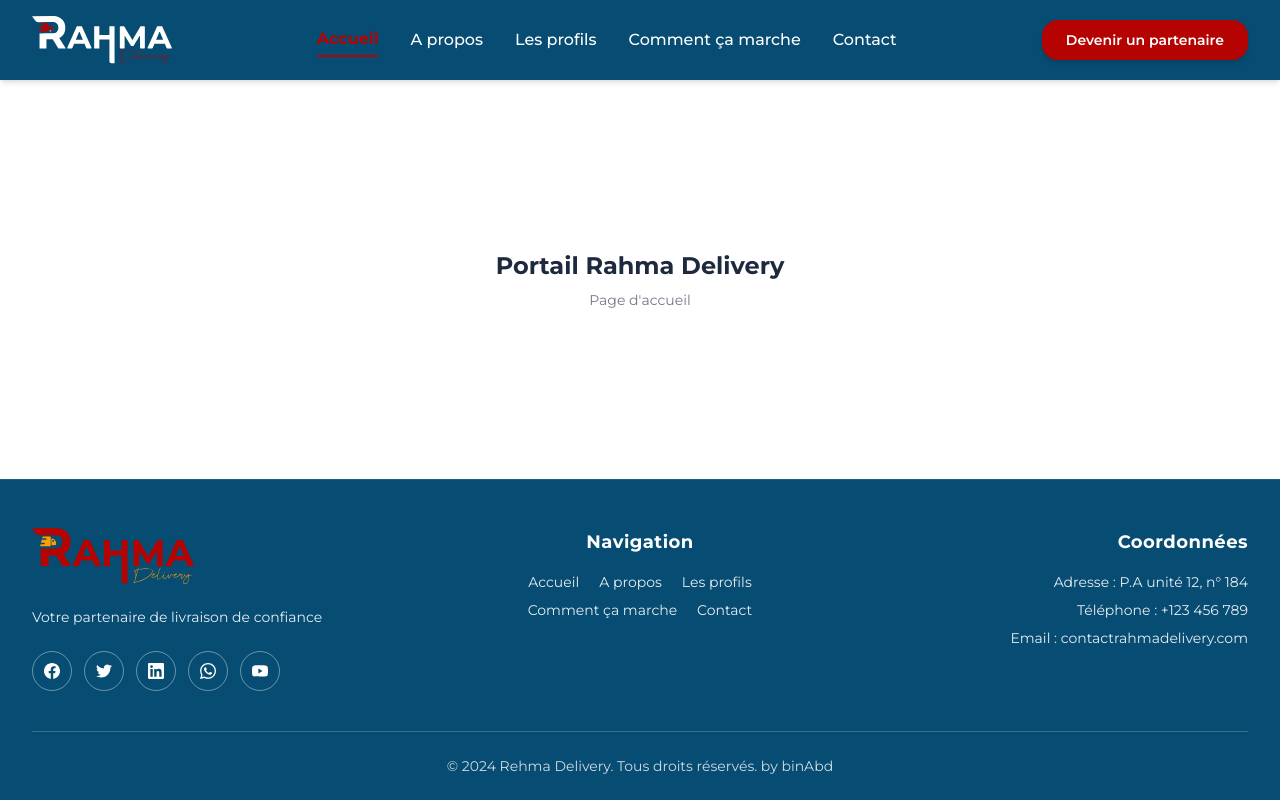
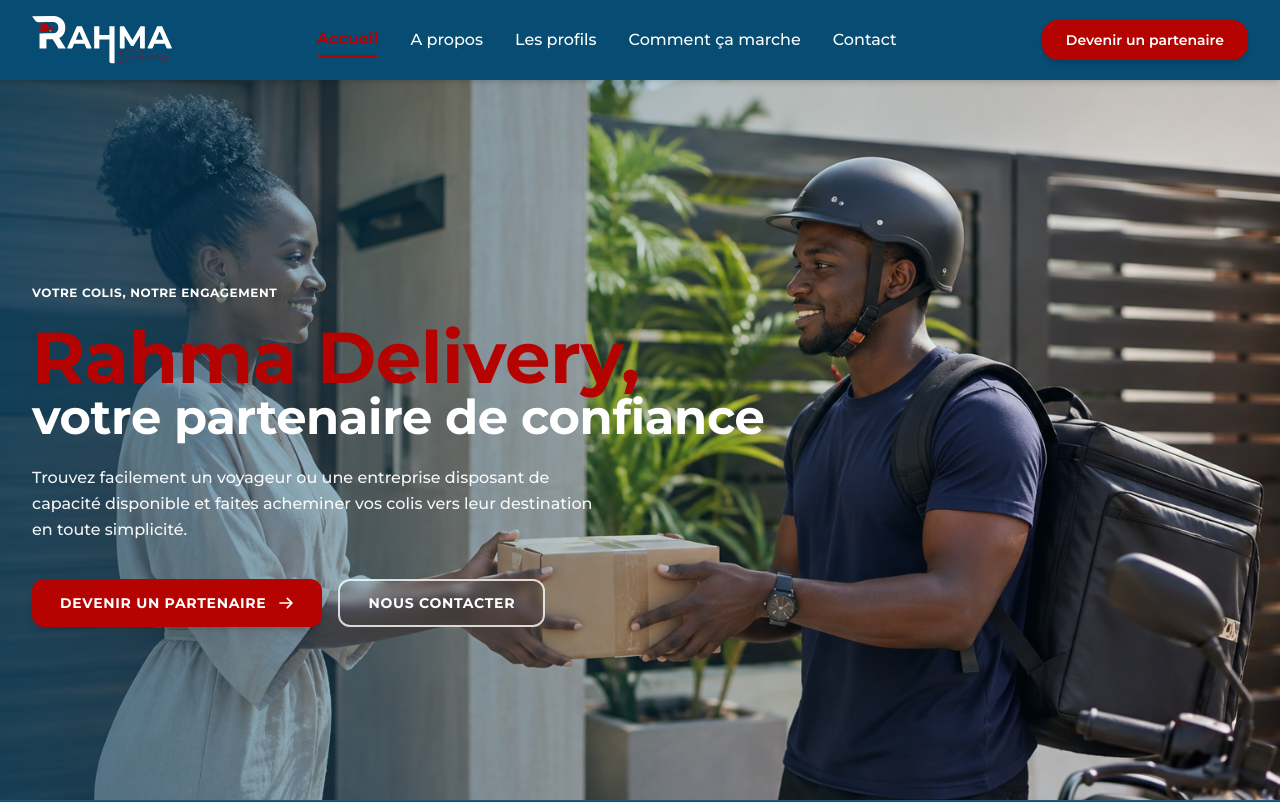
Before and after one commit to noorwebservices/Rahma-GP-refonte, a Vue app: page / in a window 1280 px wide. Shown: the top 802 px of the page. Built offline with nearby package versions, Linux system fonts and the light colour scheme.

Commit message:
ajouter la section Hero dans HomeView et créer le composant HeroSection

```diff
--- a/src/components/Header.vue
+++ b/src/components/Header.vue
@@ -46,19 +46,19 @@
           <img
             src="@/assets/images/logo-blanc.svg"
             alt="Rahma Delivery Logo Blanc"
-            class="h-10 sm:h-12 w-auto object-contain"
+            class="h-9 sm:h-11 lg:h-12 w-auto object-contain"
           />
         </a>
 
-        <!-- Desktop Navigation Links (Centré avec gap, survol et active en rouge) -->
-        <nav class="hidden md:flex items-center gap-6 lg:gap-8">
+        <!-- Navigation Links (Actif sur Ordinateur >= 1024px) -->
+        <nav class="hidden lg:flex items-center gap-6 xl:gap-8">
           <a
             v-for="link in navLinks"
             :key="link.name"
             :href="link.href"
             @click="setActiveLink(link.href)"
             :class="[
-              'text-sm sm:text-base transition-colors duration-200 py-1',
+              'text-sm xl:text-base transition-colors duration-200 py-1',
               activeLink === link.href
                 ? 'text-secondaire font-bold border-b-2 border-secondaire'
                 : 'font-medium text-white hover:text-secondaire'
@@ -68,28 +68,28 @@
           </a>
         </nav>
 
-        <!-- Desktop Action Button (Rouge Secondaire) -->
-        <div class="hidden md:flex items-center">
+        <!-- Desktop Action Button (Rouge Secondaire, >= 1024px) -->
+        <div class="hidden lg:flex items-center">
           <a
             href="#devenir-partenaire"
             @click="setActiveLink('#devenir-partenaire')"
-            class="bg-secondaire hover:bg-secondaire-light text-white font-semibold text-sm px-6 py-2.5 rounded-2xl shadow-md transition-all duration-200 hover:scale-[1.02] active:scale-95 text-center"
+            class="bg-secondaire hover:bg-secondaire-light text-white font-semibold text-xs xl:text-sm px-5 xl:px-6 py-2.5 rounded-2xl shadow-md transition-all duration-200 hover:scale-[1.02] active:scale-95 text-center whitespace-nowrap"
           >
             Devenir un partenaire
           </a>
         </div>
 
-        <!-- Mobile Menu Toggle Button -->
-        <div class="flex md:hidden items-center">
+        <!-- Mobile & Tablet Menu Toggle Button (< 1024px) -->
+        <div class="flex lg:hidden items-center">
           <button
             @click="toggleMobileMenu"
             type="button"
-            class="p-2 rounded-lg text-white hover:bg-white/10 focus:outline-none transition-colors"
+            class="p-2.5 rounded-xl text-white hover:bg-white/10 focus:outline-none transition-colors"
             aria-label="Toggle Menu"
           >
             <svg
               v-if="!isMobileMenuOpen"
-              class="h-6 w-6"
+              class="h-7 w-7"
               fill="none"
               viewBox="0 0 24 24"
               stroke="currentColor"
@@ -98,7 +98,7 @@
             </svg>
             <svg
               v-else
-              class="h-6 w-6"
+              class="h-7 w-7"
               fill="none"
               viewBox="0 0 24 24"
               stroke="currentColor"
@@ -111,7 +111,7 @@
       </div>
     </div>
 
-    <!-- Mobile Dropdown Navigation -->
+    <!-- Mobile & Tablet Dropdown Navigation (< 1024px) -->
     <transition
       enter-active-class="transition duration-200 ease-out"
       enter-from-class="opacity-0 -translate-y-2"
@@ -120,14 +120,14 @@
       leave-from-class="opacity-100 translate-y-0"
       leave-to-class="opacity-0 -translate-y-2"
     >
-      <div v-if="isMobileMenuOpen" class="md:hidden bg-principal-dark border-t border-white/10 px-4 pt-3 pb-6 space-y-3">
+      <div v-if="isMobileMenuOpen" class="lg:hidden bg-principal-dark border-t border-white/10 px-4 pt-4 pb-6 space-y-3 shadow-xl">
         <a
           v-for="link in navLinks"
           :key="link.name"
           :href="link.href"
           @click="handleMobileClick(link.href)"
           :class="[
-            'block text-base px-3 py-2 rounded-md transition-colors',
+            'block text-base px-4 py-2.5 rounded-xl transition-colors',
             activeLink === link.href
               ? 'text-secondaire font-bold bg-white/10'
               : 'font-medium text-white/90 hover:text-secondaire hover:bg-white/5'
@@ -135,11 +135,11 @@
         >
           {{ link.name }}
         </a>
-        <div class="pt-2">
+        <div class="pt-3 border-t border-white/10">
           <a
             href="#devenir-partenaire"
             @click="handleMobileClick('#devenir-partenaire')"
-            class="block w-full bg-secondaire hover:bg-secondaire-light text-white font-semibold text-center text-base py-3 rounded-xl shadow-sm transition-colors"
+            class="block w-full bg-secondaire hover:bg-secondaire-light text-white font-bold text-center text-base py-3.5 rounded-xl shadow-md transition-colors"
           >
             Devenir un partenaire
           </a>
--- /dev/null
+++ b/src/components/HeroSection.vue
@@ -0,0 +1,78 @@
+<script setup>
+import bannerHero from '@/assets/images/banner-hero.png'
+</script>
+
+<template>
+  <section id="accueil" class="relative min-h-[500px] sm:min-h-[600px] lg:min-h-[90vh] flex items-center bg-[#074C72] overflow-hidden">
+
+    <!-- Background Image & Subtle Figma Overlay -->
+    <div class="absolute inset-0 z-0">
+      <img
+        :src="bannerHero"
+        alt="Rahma Delivery Hero Banner"
+        class="w-full h-full object-cover object-center"
+      />
+
+      <!-- Subtle Linear Gradient Overlay matching Figma mockup specs -->
+      <div
+        class="absolute inset-0 pointer-events-none"
+        style="background: linear-gradient(90deg, rgba(7, 76, 114, 0.65) 0%, rgba(7, 76, 114, 0.40) 30%, rgba(7, 76, 114, 0.15) 60%, rgba(7, 76, 114, 0) 100%);"
+      ></div>
+    </div>
+
+    <!-- Hero Content Container -->
+    <div class="relative z-10 max-w-7xl mx-auto px-4 sm:px-6 lg:px-8 pt-20 pb-16 lg:pt-32 lg:pb-24 w-full">
+      <div class="max-w-2xl sm:max-w-3xl lg:max-w-4xl space-y-4 sm:space-y-5 text-white">
+
+        <!-- 1. Subtitle (12px = text-xs) -->
+        <p class="text-xs font-bold tracking-wider text-white uppercase">
+          VOTRE COLIS, NOTRE ENGAGEMENT
+        </p>
+
+        <!-- 2. Main Title (Rahma Delivery: text-7xl | votre partenaire de confiance: text-5xl) -->
+        <h1 class="font-bold text-white tracking-tight leading-tight">
+          <span class="text-secondaire text-3xl sm:text-5xl lg:text-7xl inline-block font-bold">Rahma Delivery,</span>
+          <br />
+          <span class="text-xl sm:text-3xl lg:text-5xl inline-block font-bold">votre partenaire de confiance</span>
+        </h1>
+
+        <!-- 3. Paragraph (16px = text-base) -->
+        <p class="text-sm sm:text-base font-medium text-white/95 leading-relaxed max-w-xl pt-1">
+          Trouvez facilement un voyageur ou une entreprise disposant de capacité disponible et faites acheminer vos colis vers leur destination en toute simplicité.
+        </p>
+
+        <!-- 4. CTA Buttons -->
+        <div class="flex flex-col sm:flex-row items-stretch sm:items-center gap-3.5 sm:gap-4 pt-3 sm:pt-4">
+
+          <!-- Primary CTA Button (Devenir un partenaire avec flèche) -->
+          <a
+            href="#devenir-partenaire"
+            class="bg-secondaire hover:bg-secondaire-light text-white font-bold text-xs sm:text-sm uppercase tracking-wider px-6 sm:px-7 py-3.5 rounded-xl shadow-md transition-all duration-200 transform hover:scale-[1.02] active:scale-95 flex items-center justify-center gap-3 group text-center"
+          >
+            <span>DEVENIR UN PARTENAIRE</span>
+            <svg
+              class="w-4 h-4 transition-transform group-hover:translate-x-1"
+              fill="none"
+              viewBox="0 0 24 24"
+              stroke="currentColor"
+              stroke-width="2.5"
+            >
+              <path stroke-linecap="round" stroke-linejoin="round" d="M14 5l7 7m0 0l-7 7m7-7H3" />
+            </svg>
+          </a>
+
+          <!-- Secondary CTA Button (Nous contacter - Outline) -->
+          <a
+            href="#contact"
+            class="border-2 border-white/80 hover:border-white hover:bg-white/15 text-white font-bold text-xs sm:text-sm uppercase tracking-wider px-6 sm:px-7 py-3 rounded-xl transition-all duration-200 transform hover:scale-[1.02] active:scale-95 text-center backdrop-blur-xs"
+          >
+            NOUS CONTACTER
+          </a>
+
+        </div>
+
+      </div>
+    </div>
+
+  </section>
+</template>
--- a/src/views/HomeView.vue
+++ b/src/views/HomeView.vue
@@ -1,5 +1,6 @@
 <script setup>
 import Header from '@/components/Header.vue'
+import HeroSection from '@/components/HeroSection.vue'
 import Footer from '@/components/Footer.vue'
 </script>
 
@@ -8,12 +9,10 @@
     <!-- Header -->
     <Header />
 
-    <!-- Main Body Area -->
-    <main class="flex-grow flex items-center justify-center py-20 px-4">
-      <div class="text-center">
-        <h1 class="text-2xl font-bold text-slate-800">Portail Rahma Delivery</h1>
-        <p class="text-sm text-texte mt-2">Page d'accueil</p>
-      </div>
+    <!-- Main Content Area -->
+    <main class="flex-grow">
+      <!-- Hero Section -->
+      <HeroSection />
     </main>
 
     <!-- Footer -->
```
